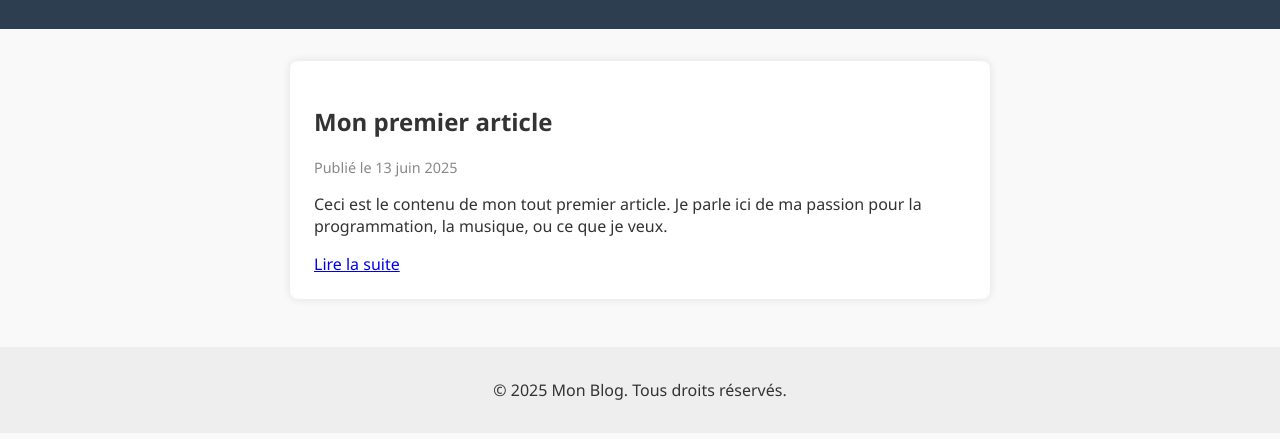
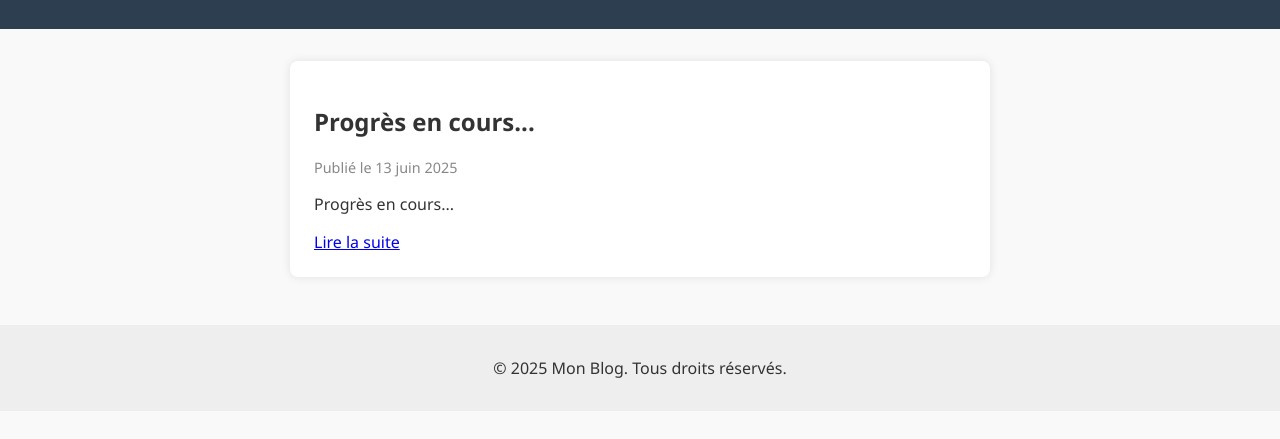
Before and after one commit to simaxlo/blog, a plain HTML site: page index.html in a window 1280 px wide. Shown: the part 127-566 px from the top of the page. Drawn offline with Linux system fonts and the light colour scheme.

Commit message:
Corrections

```diff
--- a/index.html
+++ b/index.html
@@ -20,11 +20,10 @@
 
   <main>
     <article>
-      <h2>Mon premier article</h2>
+      <h2>Progrès en cours...</h2>
       <p class="date">Publié le 13 juin 2025</p>
       <p>
-        Ceci est le contenu de mon tout premier article. Je parle ici de ma
-        passion pour la programmation, la musique, ou ce que je veux.
+        Progrès en cours...
       </p>
       <a href="articles/article1.html">Lire la suite</a>
     </article>
```
